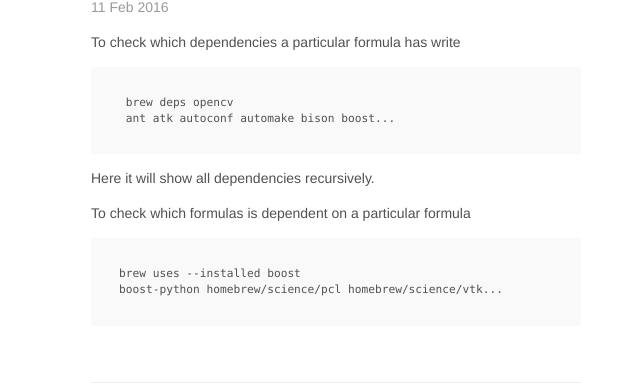
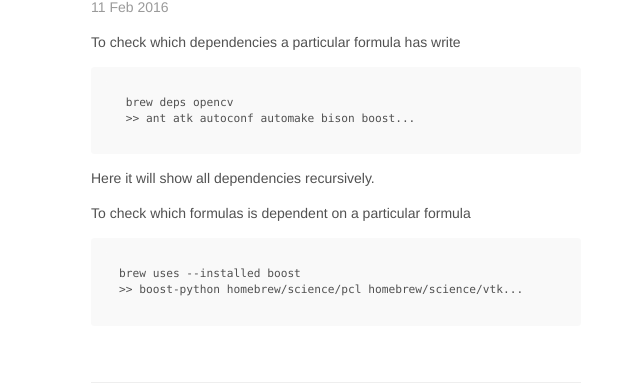
Before and after one commit to MartinHjelm/MartinHjelm.github.io, a Jekyll site: the page built from _posts/2016-02-11-Brew-Commands-for-Checking-Dependencies.md, in a window 1280 px wide. Shown: the part 121-506 px from the top of the page, without its empty margins (304-944 px from the left). Built offline with Jekyll 4.4.1, drawn with Linux system fonts in a browser that asks for light colours.

Commit message:
Some more layout fixes

```diff
--- a/_posts/2016-02-11-Brew-Commands-for-Checking-Dependencies.md
+++ b/_posts/2016-02-11-Brew-Commands-for-Checking-Dependencies.md
@@ -5,11 +5,11 @@ title: Brew Commands for Checking Dependencies
 To check which dependencies a particular formula has write
 
      brew deps opencv
-     ant atk autoconf automake bison boost...
+     >> ant atk autoconf automake bison boost...
 
 Here it will show all dependencies recursively.
 
 To check which formulas is dependent on a particular formula
 
     brew uses --installed boost
-    boost-python homebrew/science/pcl homebrew/science/vtk...
+    >> boost-python homebrew/science/pcl homebrew/science/vtk...
```
Also changed, not shown: _posts/2016-02-11-Letting-PCL-Find Eigen.md (+1 -1 lines), 1 other file.
